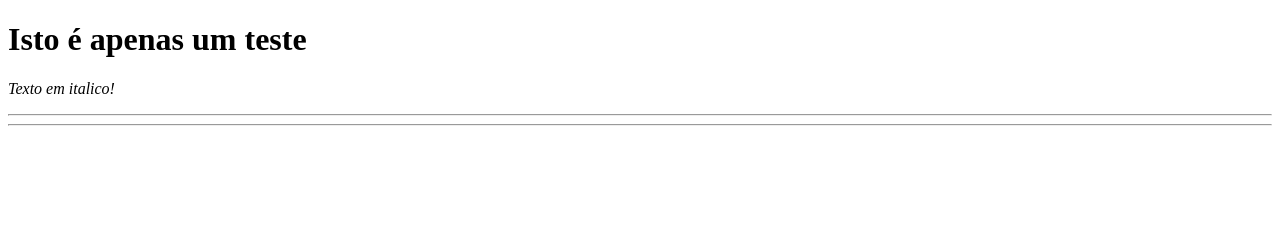
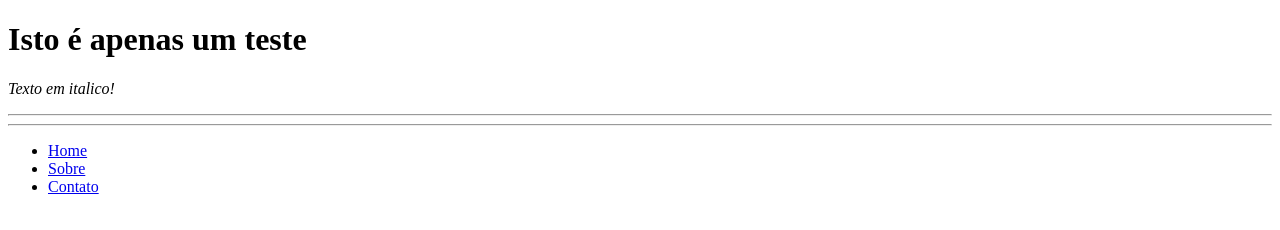
Before and after one commit to georgejr3211/aprendendo_git, a plain HTML site: page index.html in a window 1280 px wide. Drawn offline with Linux system fonts and the light colour scheme.

Commit message:
commit no outro branch

```diff
--- a/index.html
+++ b/index.html
@@ -11,6 +11,11 @@
 	</p>
 	<hr/>
 	<hr/>
+	<ul>
+		<li><a href="#">Home</a></li>
+		<li><a href="#">Sobre</a></li>
+		<li><a href="#">Contato</a></li>
+	</ul>
 </body>
 
 </html>
```
